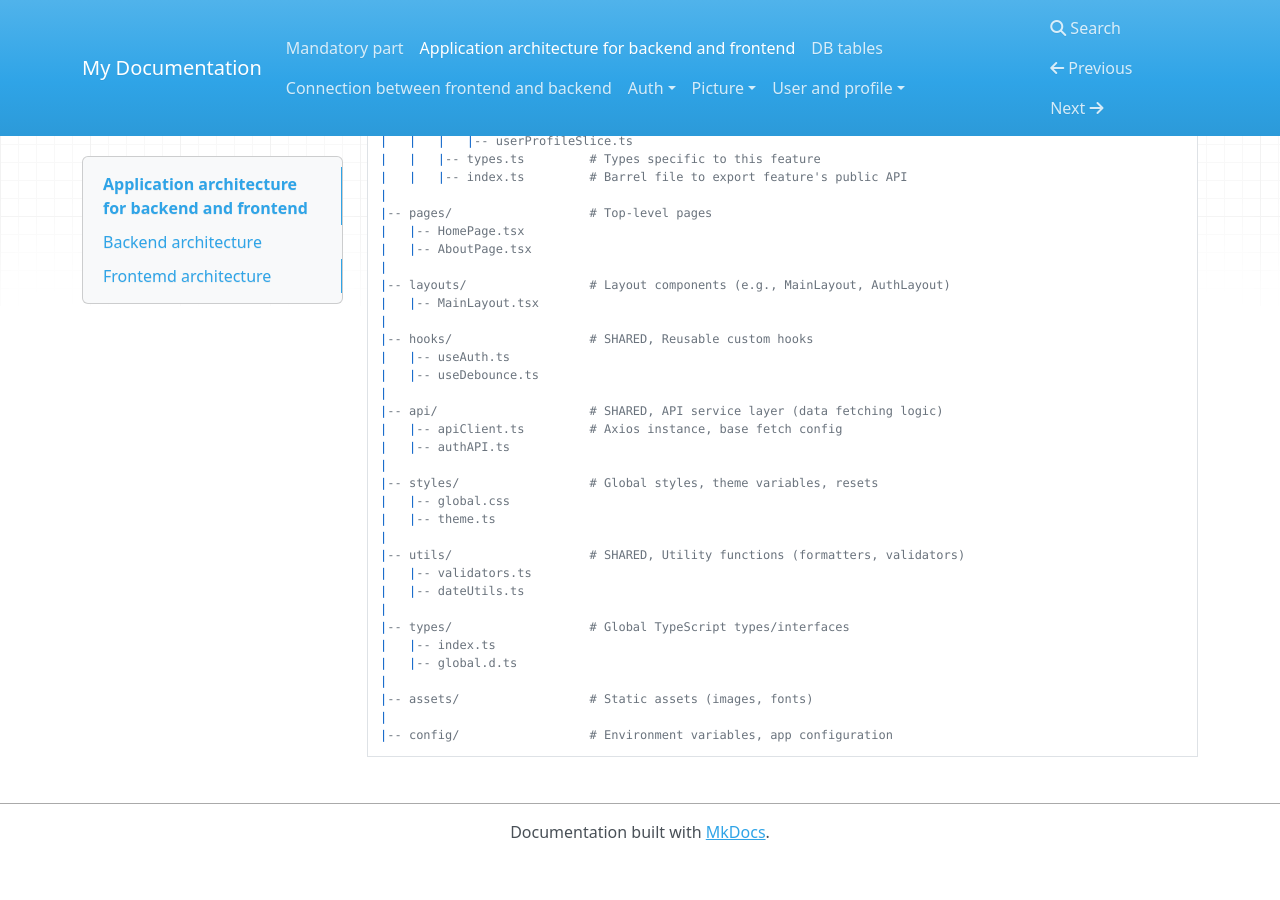
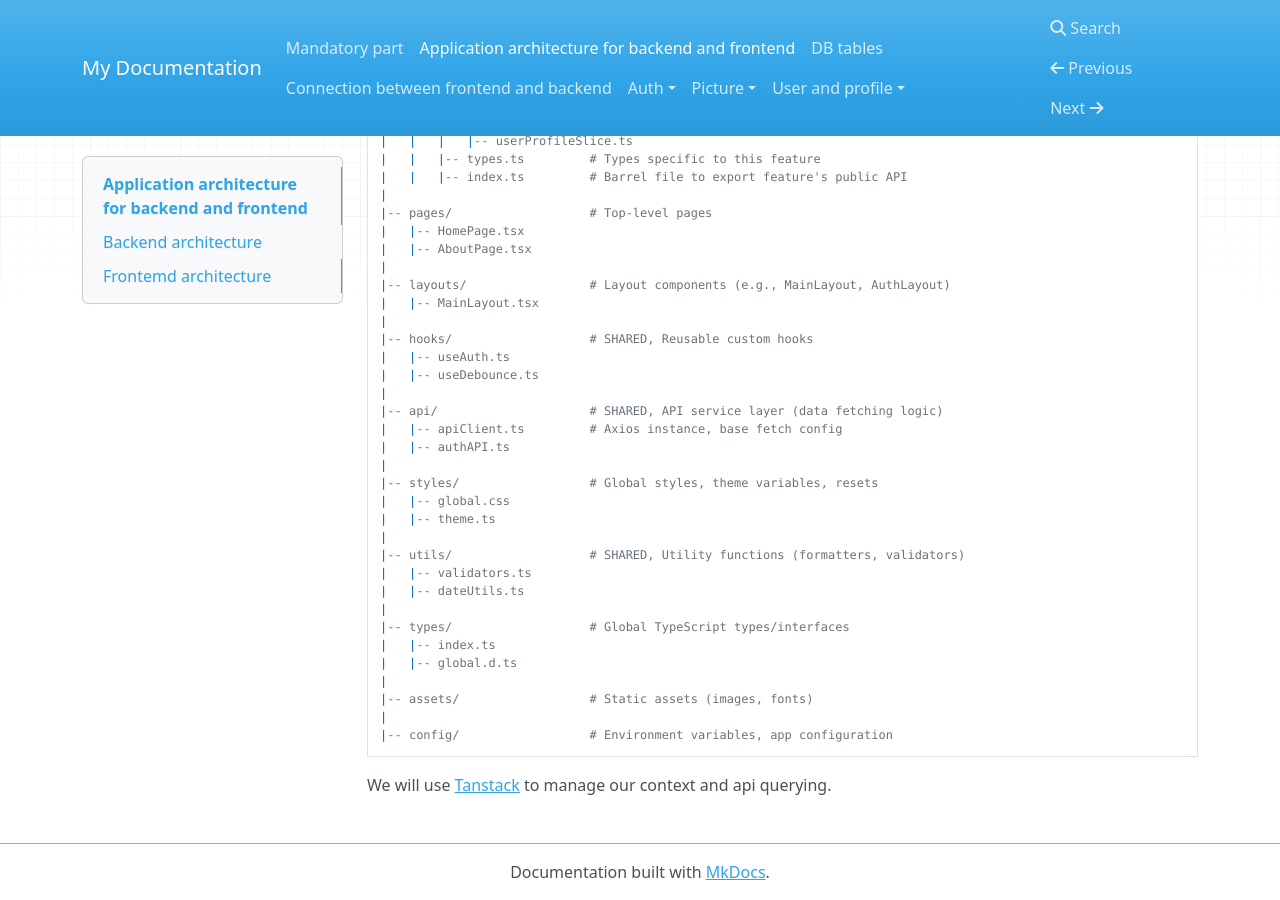
Before and after one commit to MaxenceLiboz/matcha, an MkDocs documentation site: the page built from docs/architecture.md, in a window 1280 px wide and 900 px high, scrolled down 1429 px. Built offline with MkDocs 1.6.1, drawn with Linux system fonts in a browser that asks for light colours; nearby versions of some CDN libraries; before the commit the page ends 2289 px from its top, so only the background shows below that.

Commit message:
[Doc] Add Tanstack link for frontend

````diff
--- a/docs/architecture.md
+++ b/docs/architecture.md
@@ -105,3 +105,5 @@ Therefore we will separate our folder into this:
 |
 |-- config/                  # Environment variables, app configuration
 ```
+
+We will use [Tanstack](https://tanstack.com/query/latest/docs/reference/QueryClient) to manage our context and api querying.
````
